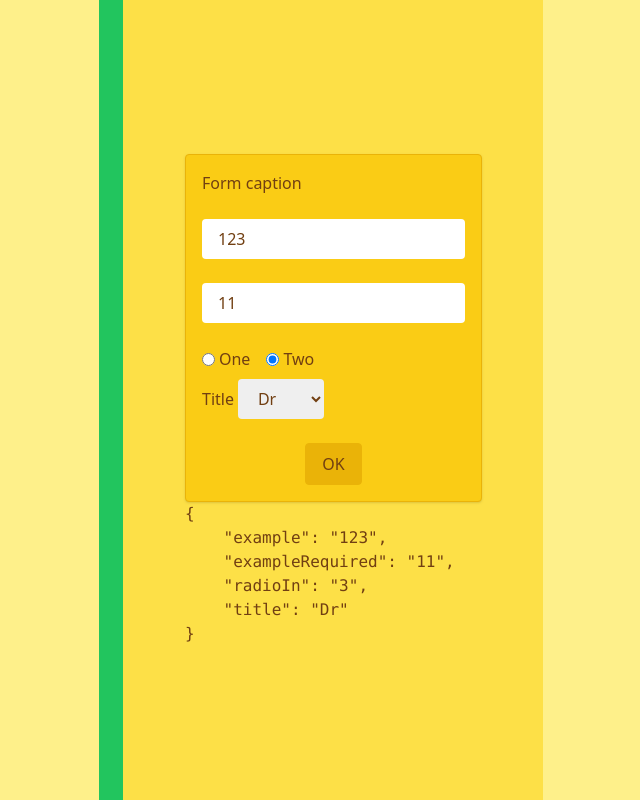
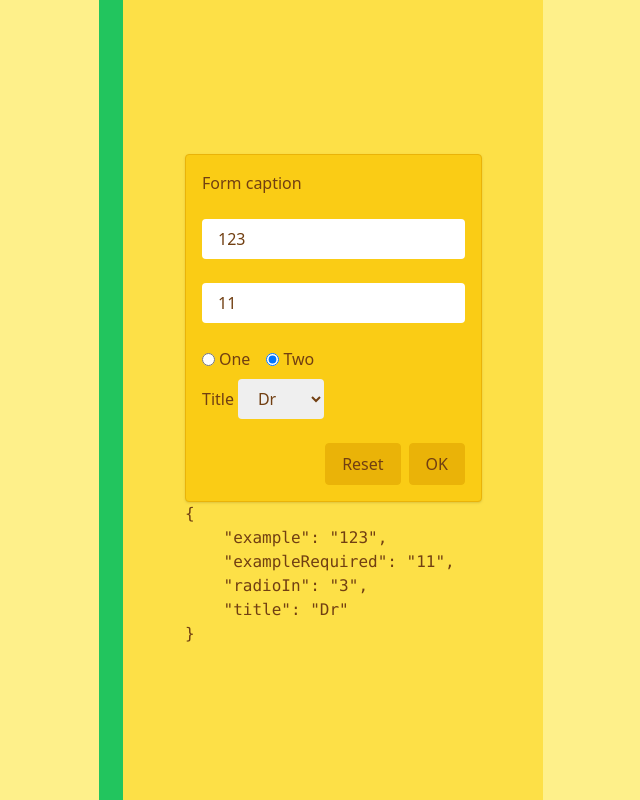
Before and after one commit to maxzz/forms-react-hook-form, a React (Vite) app: page / in a window 1280 px wide. Shown: the whole page, without its empty margins (319-959 px from the left). Built offline with nearby package versions, Linux system fonts and the light colour scheme.

Commit message:
WIP. hook-form. add reset button

```diff
--- a/src/components/page1/index.tsx
+++ b/src/components/page1/index.tsx
@@ -17,7 +17,7 @@ const defaultValues: Inputs = {
 };
 
 function Form() {
-    const { register, handleSubmit, watch, getValues, formState: { errors } } = useForm({ defaultValues });
+    const { register, handleSubmit, watch, reset, getValues, formState: { errors } } = useForm({ defaultValues });
 
     const onSubmit: SubmitHandler<Inputs> = data => console.log(data);
 
@@ -59,7 +59,10 @@ function Form() {
                     </select>
                 </label>
 
-                <input className="place-self-center mt-4 px-4 py-2 bg-yellow-500 border-yellow-500 border rounded active:scale-y-[.97]" type="submit" value="OK" />
+                <div className="flex items-center justify-end gap-x-2">
+                    <input className="place-self-center mt-4 px-4 py-2 bg-yellow-500 border-yellow-500 border rounded active:scale-y-[.97]" type="reset" value="Reset" onClick={() => reset()} />
+                    <input className="place-self-center mt-4 px-4 py-2 bg-yellow-500 border-yellow-500 border rounded active:scale-y-[.97]" type="submit" value="OK" />
+                </div>
             </form>
             <div className="">
                 <pre>{JSON.stringify(getValues(), null, 4)}</pre>
```
Also changed, not shown: 1 other file (tests, documents, lock files or other folders).
